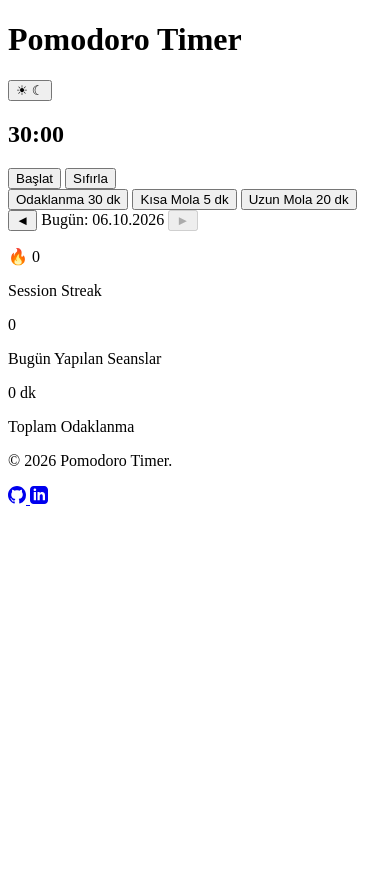
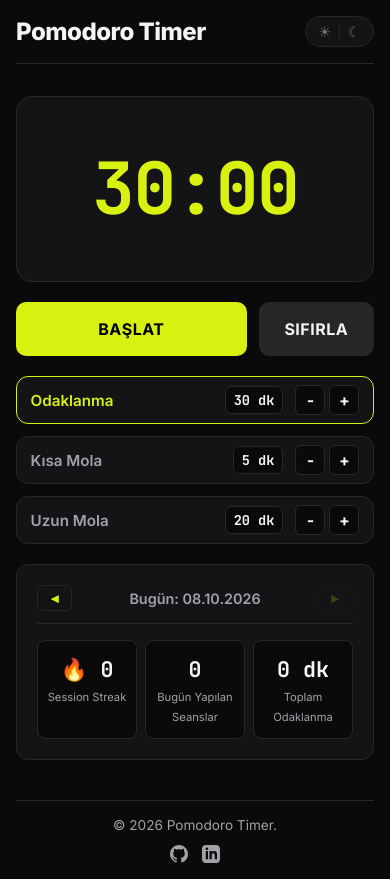
Before and after one commit to Goktoog/03-pomodoro, a plain HTML site: page index.html in a window 390 px wide. Before the commit the page ends 844 px from the top, so only its background shows below. Drawn offline with Linux system fonts and the light colour scheme.

Commit message:
refactor layout and styling for improved structure and responsiveness

```diff
--- a/index.html
+++ b/index.html
@@ -24,38 +24,59 @@
     <!-- Ana Konteyner -->
     <main class="app-container">
 
-        <!-- 1. Sayaç Ekranı (Varsayılan 30:00) -->
+        <!-- Sol Kolon: Sayaç ve Kontroller -->
+        <div class="left-panel">
             <div class="timer-display-container">
                 <h2 id="timer" class="timer">30:00</h2>
             </div>
 
-        <!-- 2. Kontrol Butonları (Hemen Sürenin Altında) -->
             <div class="controls">
                 <button id="startButton" class="btn btn-primary" type="button">Başlat</button>
                 <button id="resetButton" class="btn btn-secondary" type="button">Sıfırla</button>
             </div>
+        </div>
 
-        <!-- 3. Mod Seçenekleri (Kontrollerin Altında) -->
+        <!-- Sağ Kolon: Modlar ve İstatistikler -->
+        <div class="right-panel">
             <div class="mode-switch">
+                <div class="mode-card">
                     <button id="focusButton" class="mode-btn active" type="button">
                         Odaklanma
                         <span id="focusTime" class="mode-time">30 dk</span>
                     </button>
+                    <div class="mode-adjuster">
+                        <button id="focusDec" class="adjust-btn" type="button" title="5 dk azalt">-</button>
+                        <button id="focusInc" class="adjust-btn" type="button" title="5 dk arttır">+</button>
+                    </div>
+                </div>
+
+                <div class="mode-card">
                     <button id="shortBreakButton" class="mode-btn" type="button">
                         Kısa Mola
                         <span id="shortBreakTime" class="mode-time">5 dk</span>
                     </button>
+                    <div class="mode-adjuster">
+                        <button id="shortBreakDec" class="adjust-btn" type="button" title="5 dk azalt">-</button>
+                        <button id="shortBreakInc" class="adjust-btn" type="button" title="5 dk arttır">+</button>
+                    </div>
+                </div>
+
+                <div class="mode-card">
                     <button id="longBreakButton" class="mode-btn" type="button">
                         Uzun Mola
                         <span id="longBreakTime" class="mode-time">20 dk</span>
                     </button>
+                    <div class="mode-adjuster">
+                        <button id="longBreakDec" class="adjust-btn" type="button" title="5 dk azalt">-</button>
+                        <button id="longBreakInc" class="adjust-btn" type="button" title="5 dk arttır">+</button>
+                    </div>
+                </div>
             </div>
 
-        <!-- 4. İstatistikler ve Geçmiş Gün Gezgini -->
             <section class="stats-section">
                 <div class="date-navigator">
                     <button id="prevDayBtn" class="nav-arrow-btn" title="Önceki Gün" type="button">◄</button>
-                <span id="todayDate" class="current-date-text">Bugün: 06.10.2026</span>
+                    <span id="todayDate" class="current-date-text">Bugün: 08.10.2026</span>
                     <button id="nextDayBtn" class="nav-arrow-btn" title="Sonraki Gün" type="button" disabled>►</button>
                 </div>
 
@@ -74,15 +95,14 @@
                     </div>
                 </div>
             </section>
+        </div>
 
     </main>
 
     <!-- Footer -->
     <footer class="site-footer">
         <p>© 2026 Pomodoro Timer.</p>
-        <div class="footer-divider"></div>
         <div class="footer-links">
-            <!-- Github -->
             <a href="https://github.com/Goktoog/" target="_blank" rel="noopener noreferrer" aria-label="GitHub"
                 class="social-btn">
                 <svg viewBox="0 0 24 24" width="18" height="18" fill="currentColor">
@@ -90,8 +110,6 @@
                         d="M12 0C5.37 0 0 5.37 0 12c0 5.31 3.435 9.795 8.205 11.385.6.105.825-.255.825-.57 0-.285-.015-1.23-.015-2.235-3.015.555-3.795-.735-4.035-1.41-.135-.345-.72-1.41-1.23-1.695-.42-.225-1.02-.78-.015-.795.945-.015 1.62.87 1.845 1.23 1.08 1.815 2.805 1.305 3.495.99.105-.78.42-1.305.765-1.605-2.67-.3-5.46-1.335-5.46-5.925 0-1.305.465-2.385 1.23-3.225-.12-.3-.54-1.53.12-3.18 0 0 1.005-.315 3.3 1.23.96-.27 1.98-.405 3-.405s2.04.135 3 .405c2.295-1.56 3.3-1.23 3.3-1.23.66 1.65.24 2.88.12 3.18.765.84 1.23 1.905 1.23 3.225 0 4.605-2.805 5.625-5.475 5.925.435.375.81 1.095.81 2.22 0 1.605-.015 2.895-.015 3.3 0 .315.225.69.825.57A12.02 12.02 0 0024 12c0-6.63-5.37-12-12-12z" />
                 </svg>
             </a>
-
-            <!-- Linkedin -->
             <a href="https://www.linkedin.com/in/goktugodemis" target="_blank" rel="noopener noreferrer"
                 aria-label="LinkedIn" class="social-btn">
                 <svg viewBox="0 0 24 24" width="18" height="18" fill="currentColor">
--- a/style.css
+++ b/style.css
@@ -0,0 +1,399 @@
+@import url('https://fonts.googleapis.com/css2?family=Inter:wght@400;500;600;700;800&family=JetBrains+Mono:wght@700&display=swap');
+
+/* ==========================================================================
+   1. TEMA DEĞİŞKENLERİ
+   ========================================================================== */
+
+/* 🌙 KOYU TEMA: siyah ve sarı */
+:root,
+[data-theme="dark"] {
+    --bg-main: #0a0a0a;
+    --panel-bg: #141416;
+    --panel-border: #27272a;
+
+    --text-main: #f4f4f5;
+    --text-muted: #a1a1aa;
+
+    --accent: #d9f111;
+    /* Fosforlu Sarı */
+    --accent-hover: #c4dc0e;
+    --timer-color: #d9f111;
+
+    --btn-sec-bg: #27272a;
+    --btn-sec-text: #f4f4f5;
+
+    --font-ui: 'Inter', sans-serif;
+    --font-timer: 'JetBrains Mono', monospace;
+}
+
+/* ☀️ BEYAZ & TURUNCU TEMA */
+[data-theme="light"] {
+    --bg-main: #ffffff;
+    --panel-bg: #f4f4f5;
+    --panel-border: #e4e4e7;
+
+    --text-main: #09090b;
+    --text-muted: #71717a;
+
+    --accent: #f97316;
+    /* Canlı Turuncu */
+    --accent-hover: #ea580c;
+    --timer-color: #f97316;
+
+    --btn-sec-bg: #e4e4e7;
+    --btn-sec-text: #09090b;
+
+    --font-ui: 'Inter', sans-serif;
+    --font-timer: 'JetBrains Mono', monospace;
+}
+
+/* ==========================================================================
+   2. TEMEL VE SAYFA DÜZENİ
+   ========================================================================== */
+* {
+    box-sizing: border-box;
+    margin: 0;
+    padding: 0;
+    font-family: var(--font-ui);
+    transition: background-color 0.2s ease, border-color 0.2s ease, color 0.2s ease;
+}
+
+body {
+    background-color: var(--bg-main);
+    color: var(--text-main);
+    min-height: 100vh;
+    display: flex;
+    flex-direction: column;
+    justify-content: space-between;
+    padding: 2rem 1.5rem;
+}
+
+/* Header */
+.app-header {
+    width: 100%;
+    max-width: 1100px;
+    margin: 0 auto 2rem auto;
+    display: flex;
+    justify-content: space-between;
+    align-items: center;
+    padding-bottom: 1rem;
+    border-bottom: 1px solid var(--panel-border);
+}
+
+.app-header h1 {
+    font-size: 1.5rem;
+    font-weight: 800;
+    letter-spacing: -0.5px;
+    color: var(--text-main);
+}
+
+/* Switcher Butonu */
+.theme-switch {
+    background: var(--panel-bg);
+    border: 1px solid var(--panel-border);
+    border-radius: 20px;
+    padding: 6px 12px;
+    cursor: pointer;
+    display: flex;
+    align-items: center;
+    gap: 8px;
+    color: var(--text-main);
+}
+
+.theme-switch:hover {
+    border-color: var(--accent);
+}
+
+.theme-switch__icon {
+    font-size: 0.9rem;
+    opacity: 0.4;
+}
+
+.theme-switch__icon.active {
+    opacity: 1;
+    color: var(--accent);
+}
+
+.theme-switch__thumb {
+    width: 1px;
+    height: 12px;
+    background-color: var(--panel-border);
+}
+
+/* ==========================================================================
+   3. ANA PANEL (LEFT & RIGHT PANEL DÜZENİ)
+   ========================================================================== */
+.app-container {
+    width: 100%;
+    max-width: 1100px;
+    margin: 0 auto;
+    display: grid;
+    grid-template-columns: 1.2fr 1fr;
+    gap: 2rem;
+    align-items: start;
+}
+
+/* SOL KOLON: SAYAÇ VE KONTROLLER */
+.left-panel {
+    display: flex;
+    flex-direction: column;
+    gap: 1.25rem;
+}
+
+.timer-display-container {
+    background: var(--panel-bg);
+    border: 1px solid var(--panel-border);
+    border-radius: 16px;
+    padding: 3.5rem 1rem;
+    text-align: center;
+}
+
+.timer {
+    font-family: var(--font-timer);
+    font-size: 7rem;
+    font-weight: 700;
+    color: var(--timer-color);
+    line-height: 1;
+    letter-spacing: -2px;
+}
+
+.controls {
+    display: grid;
+    grid-template-columns: 2fr 1fr;
+    gap: 0.75rem;
+}
+
+.btn {
+    border: none;
+    padding: 1rem;
+    font-size: 1rem;
+    font-weight: 700;
+    border-radius: 10px;
+    cursor: pointer;
+    text-transform: uppercase;
+    letter-spacing: 0.5px;
+}
+
+.btn-primary {
+    background-color: var(--accent);
+    color: #000000;
+}
+
+[data-theme="light"] .btn-primary {
+    color: #ffffff;
+}
+
+.btn-primary:hover {
+    background-color: var(--accent-hover);
+}
+
+.btn-secondary {
+    background-color: var(--btn-sec-bg);
+    color: var(--btn-sec-text);
+    border: 1px solid var(--panel-border);
+}
+
+.btn-secondary:hover {
+    border-color: var(--text-muted);
+}
+
+/* SAĞ KOLON: MODLAR VE İSTATİSTİK */
+.right-panel {
+    display: flex;
+    flex-direction: column;
+    gap: 1.25rem;
+}
+
+.mode-switch {
+    display: flex;
+    flex-direction: column;
+    gap: 0.75rem;
+}
+
+.mode-card {
+    background: var(--panel-bg);
+    border: 1px solid var(--panel-border);
+    border-radius: 12px;
+    padding: 0.5rem 0.85rem;
+    display: flex;
+    align-items: center;
+    justify-content: space-between;
+    gap: 0.75rem;
+}
+
+.mode-card:has(.mode-btn.active) {
+    border-color: var(--accent);
+}
+
+.mode-btn {
+    background: transparent;
+    border: none;
+    color: var(--text-muted);
+    font-size: 0.95rem;
+    font-weight: 600;
+    cursor: pointer;
+    display: flex;
+    align-items: center;
+    justify-content: space-between;
+    flex: 1;
+}
+
+.mode-btn.active {
+    color: var(--accent);
+}
+
+.mode-time {
+    font-family: var(--font-timer);
+    font-size: 0.85rem;
+    background: var(--bg-main);
+    color: var(--text-main);
+    padding: 4px 8px;
+    border-radius: 6px;
+    border: 1px solid var(--panel-border);
+}
+
+.mode-adjuster {
+    display: flex;
+    gap: 0.25rem;
+}
+
+.adjust-btn {
+    background: var(--bg-main);
+    border: 1px solid var(--panel-border);
+    color: var(--text-main);
+    width: 30px;
+    height: 30px;
+    border-radius: 6px;
+    font-size: 1rem;
+    font-weight: 700;
+    cursor: pointer;
+    display: flex;
+    align-items: center;
+    justify-content: center;
+}
+
+.adjust-btn:hover {
+    border-color: var(--accent);
+    color: var(--accent);
+}
+
+/* İSTATİSTİKLER VE TARİH */
+.stats-section {
+    background: var(--panel-bg);
+    border: 1px solid var(--panel-border);
+    border-radius: 12px;
+    padding: 1.25rem;
+    display: flex;
+    flex-direction: column;
+    gap: 1rem;
+}
+
+.date-navigator {
+    display: flex;
+    justify-content: space-between;
+    align-items: center;
+    border-bottom: 1px solid var(--panel-border);
+    padding-bottom: 0.75rem;
+}
+
+.current-date-text {
+    font-size: 0.9rem;
+    font-weight: 600;
+    color: var(--text-muted);
+}
+
+.nav-arrow-btn {
+    background: transparent;
+    border: 1px solid var(--panel-border);
+    color: var(--accent);
+    padding: 4px 10px;
+    border-radius: 6px;
+    cursor: pointer;
+    font-size: 0.85rem;
+}
+
+.nav-arrow-btn:disabled {
+    opacity: 0.2;
+    cursor: not-allowed;
+}
+
+.stats-grid {
+    display: grid;
+    grid-template-columns: repeat(3, 1fr);
+    gap: 0.5rem;
+}
+
+.stat-card {
+    background: var(--bg-main);
+    border: 1px solid var(--panel-border);
+    border-radius: 8px;
+    padding: 0.85rem 0.4rem;
+    text-align: center;
+}
+
+.stat-value {
+    font-family: var(--font-timer);
+    font-size: 1.35rem;
+    font-weight: 700;
+    color: var(--text-main);
+    margin-bottom: 2px;
+}
+
+.stat-label {
+    font-size: 0.7rem;
+    color: var(--text-muted);
+}
+
+/* ==========================================================================
+   4. FOOTER
+   ========================================================================== */
+.site-footer {
+    width: 100%;
+    max-width: 1100px;
+    margin: 2.5rem auto 0 auto;
+    display: flex;
+    justify-content: space-between;
+    align-items: center;
+    border-top: 1px solid var(--panel-border);
+    padding-top: 1rem;
+    color: var(--text-muted);
+    font-size: 0.85rem;
+}
+
+.footer-links {
+    display: flex;
+    gap: 0.85rem;
+}
+
+.social-btn {
+    color: var(--text-muted);
+    text-decoration: none;
+    display: flex;
+    align-items: center;
+}
+
+.social-btn:hover {
+    color: var(--accent);
+}
+
+/* MOBİL VE KÜÇÜK EKRAN UYUMU */
+@media (max-width: 850px) {
+    body {
+        padding: 1rem;
+    }
+
+    .app-container {
+        grid-template-columns: 1fr;
+        gap: 1.25rem;
+    }
+
+    .timer {
+        font-size: 4.5rem;
+    }
+
+    .site-footer {
+        flex-direction: column;
+        gap: 0.75rem;
+        text-align: center;
+    }
+}
```
Lines whose indentation alone changed are shown as unchanged.
